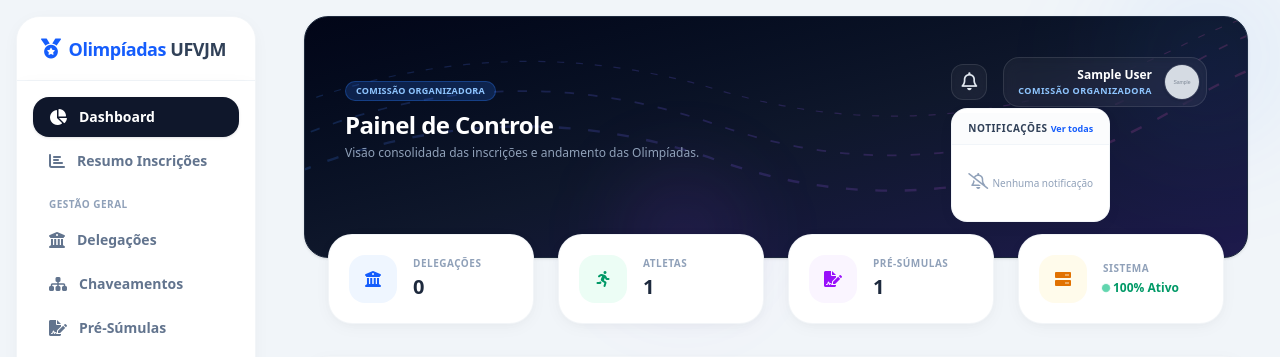
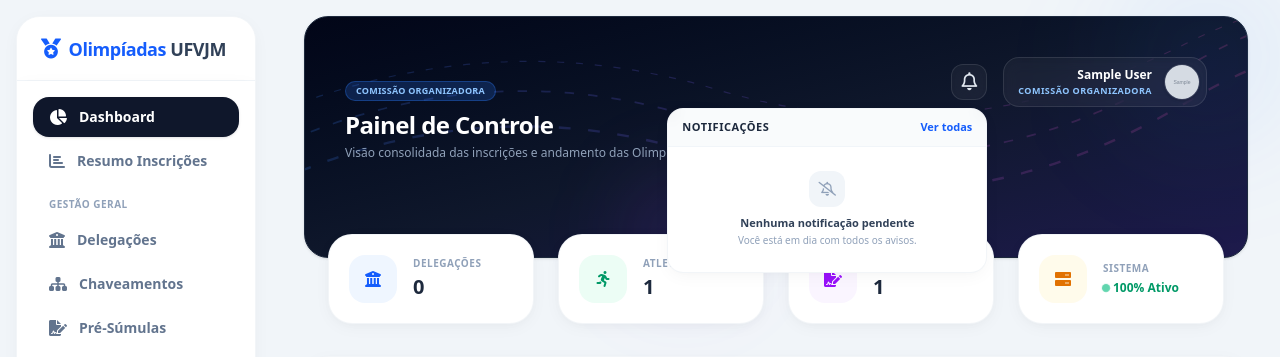
Before and after one commit to danielrp9/olimpiadas-ufvjm, a Django app: page / in a window 1280 px wide, after a click that opens the changed part. Shown: the top 357 px of the page. Run offline with Django 5.2, Linux system fonts and the light colour scheme; a user stored in the database is signed in; data comes from the database, SQL or seed files in the repository; tables that the repository leaves empty hold one stand-in row (values such as "Sample post"); grey boxes marked "Sample" are stand-in pictures; some libraries are stand-ins or nearby versions.

Commit message:
refactor(ui): compactar e otimizar bandeja de notificacoes

```diff
--- a/core/templates/core/dashboard.html
+++ b/core/templates/core/dashboard.html
@@ -41,30 +41,54 @@
         <div class="absolute top-3 right-3 sm:top-10 sm:right-10 z-20 flex items-center gap-3 sm:gap-4">
             <!-- Ícone de Notificação com Dropdown -->
             <div class="relative" id="notification-dropdown-container-admin">
-                <button type="button" onclick="toggleNotificationDropdown('notification-dropdown-admin')" class="relative rounded-xl bg-white/5 border border-white/10 hover:bg-white/15 text-slate-200 hover:text-white transition focus:outline-none flex items-center justify-center w-9 h-9 shadow-inner select-none backdrop-blur-sm">
+                <button type="button" onclick="toggleNotificationDropdown('notification-dropdown-admin')" class="relative rounded-xl bg-white/5 border border-white/10 hover:bg-white/15 text-slate-200 hover:text-white transition focus:outline-none flex items-center justify-center w-9 h-9 shadow-inner select-none backdrop-blur-sm active:scale-95">
                     <i class="far fa-bell text-lg h-5 w-5 flex items-center justify-center"></i>
                     {% if unread_notifications.count > 0 %}
-                        <span class="absolute top-0 right-0 transform translate-x-1/4 -translate-y-1/4 bg-red-500 text-white rounded-full w-4 h-4 flex items-center justify-center text-[9px] font-bold shadow-sm leading-none">
+                        <span class="absolute -top-1 -right-1 bg-red-500 text-white rounded-full min-w-[18px] h-4.5 px-1 flex items-center justify-center text-[10px] font-black shadow-sm leading-none border-2 border-slate-900">
                             {{ unread_notifications.count }}
                         </span>
                     {% endif %}
                 </button>
                 <!-- Dropdown Content -->
-                <div id="notification-dropdown-admin" class="hidden fixed sm:absolute inset-x-4 sm:inset-x-auto top-20 sm:top-auto sm:right-0 mt-2 sm:w-72 max-w-sm sm:max-w-none mx-auto sm:mx-0 bg-white rounded-2xl shadow-2xl border border-slate-200/80 z-50 overflow-hidden py-1 text-slate-800">
-                    <div class="px-4 py-2 border-b border-slate-100 flex justify-between items-center bg-slate-50/50">
-                        <span class="text-[10px] font-extrabold text-slate-700 uppercase tracking-wider">Notificações</span>
-                        <a href="{% url 'notificacao_list' %}" class="text-[9px] font-bold text-blue-600 hover:text-blue-700">Ver todas</a>
+                <div id="notification-dropdown-admin" class="hidden fixed sm:absolute inset-x-4 sm:inset-x-auto top-20 sm:top-full sm:right-0 mt-2 w-auto sm:w-80 bg-white rounded-2xl shadow-xl border border-slate-200/90 z-50 overflow-hidden text-slate-800">
+                    <div class="px-3.5 py-2.5 border-b border-slate-100 flex justify-between items-center bg-slate-50/80 backdrop-blur-sm">
+                        <div class="flex items-center gap-2">
+                            <span class="text-[11px] font-extrabold text-slate-800 uppercase tracking-wider">Notificações</span>
+                            {% if unread_notifications.count > 0 %}
+                                <span class="px-1.5 py-0.5 text-[9px] font-bold bg-blue-100 text-blue-700 rounded-full">
+                                    {{ unread_notifications.count }} nova{% if unread_notifications.count > 1 %}s{% endif %}
+                                </span>
+                            {% endif %}
+                        </div>
+                        <a href="{% url 'notificacao_list' %}" class="text-[11px] font-bold text-blue-600 hover:text-blue-700 transition hover:underline">
+                            Ver todas
+                        </a>
                     </div>
-                    <div class="max-h-60 overflow-y-auto divide-y divide-slate-100">
+                    <div class="max-h-64 overflow-y-auto divide-y divide-slate-100">
                         {% for notif in unread_notifications %}
-                            <a href="{% url 'notificacao_ler' notif.id %}" class="block px-4 py-2.5 hover:bg-slate-50 text-[10px] text-slate-655 font-semibold transition leading-snug">
-                                {{ notif.mensagem }}
-                                <span class="block text-[8px] text-slate-400 font-normal mt-0.5">{{ notif.data_criacao|date:"d/m/Y H:i" }}</span>
+                            <a href="{% url 'notificacao_ler' notif.id %}" class="flex items-start gap-2.5 p-2.5 hover:bg-slate-50 transition relative group">
+                                <div class="w-7 h-7 rounded-lg bg-blue-50 text-blue-600 flex items-center justify-center shrink-0 border border-blue-100/60 shadow-xs mt-0.5">
+                                    <i class="far fa-bell text-[10px]"></i>
+                                </div>
+                                <div class="flex-grow min-w-0 pr-1">
+                                    <p class="text-[11px] font-semibold text-slate-800 leading-snug group-hover:text-blue-600 transition">
+                                        {{ notif.mensagem }}
+                                    </p>
+                                    <span class="inline-flex items-center gap-1 text-[10px] text-slate-400 font-medium mt-0.5">
+                                        <i class="far fa-clock text-[9px]"></i> {{ notif.data_criacao|date:"d/m/Y H:i" }}
+                                    </span>
+                                </div>
+                                <div class="shrink-0 text-slate-300 group-hover:text-blue-600 group-hover:translate-x-0.5 transition self-center">
+                                    <i class="fas fa-chevron-right text-[9px]"></i>
+                                </div>
                             </a>
                         {% empty %}
-                            <div class="px-4 py-6 text-center text-slate-400">
-                                <i class="far fa-bell-slash text-base mb-1 block"></i>
-                                <span class="text-[10px] font-medium">Nenhuma notificação</span>
+                            <div class="py-6 px-4 text-center">
+                                <div class="w-9 h-9 rounded-xl bg-slate-100 text-slate-400 flex items-center justify-center mx-auto mb-2">
+                                    <i class="far fa-bell-slash text-sm"></i>
+                                </div>
+                                <p class="text-[11px] font-bold text-slate-700">Nenhuma notificação pendente</p>
+                                <p class="text-[10px] text-slate-400 mt-0.5">Você está em dia com todos os avisos.</p>
                             </div>
                         {% endfor %}
                     </div>
@@ -370,30 +394,54 @@
         <div class="absolute top-3 right-3 sm:top-10 sm:right-10 z-20 flex items-center gap-3 sm:gap-4">
             <!-- Ícone de Notificação com Dropdown -->
             <div class="relative" id="notification-dropdown-container-rep">
-                <button type="button" onclick="toggleNotificationDropdown('notification-dropdown-rep')" class="relative rounded-xl bg-white/5 border border-white/10 hover:bg-white/15 text-slate-200 hover:text-white transition focus:outline-none flex items-center justify-center w-9 h-9 shadow-inner select-none backdrop-blur-sm">
+                <button type="button" onclick="toggleNotificationDropdown('notification-dropdown-rep')" class="relative rounded-xl bg-white/5 border border-white/10 hover:bg-white/15 text-slate-200 hover:text-white transition focus:outline-none flex items-center justify-center w-9 h-9 shadow-inner select-none backdrop-blur-sm active:scale-95">
                     <i class="far fa-bell text-lg h-5 w-5 flex items-center justify-center"></i>
                     {% if unread_notifications.count > 0 %}
-                        <span class="absolute top-0 right-0 transform translate-x-1/4 -translate-y-1/4 bg-red-500 text-white rounded-full w-4 h-4 flex items-center justify-center text-[9px] font-bold shadow-sm leading-none">
+                        <span class="absolute -top-1 -right-1 bg-red-500 text-white rounded-full min-w-[18px] h-4.5 px-1 flex items-center justify-center text-[10px] font-black shadow-sm leading-none border-2 border-slate-900">
                             {{ unread_notifications.count }}
                         </span>
                     {% endif %}
                 </button>
                 <!-- Dropdown Content -->
-                <div id="notification-dropdown-rep" class="hidden fixed sm:absolute inset-x-4 sm:inset-x-auto top-20 sm:top-auto sm:right-0 mt-2 sm:w-72 max-w-sm sm:max-w-none mx-auto sm:mx-0 bg-white rounded-2xl shadow-2xl border border-slate-200/80 z-50 overflow-hidden py-1 text-slate-800">
-                    <div class="px-4 py-2 border-b border-slate-100 flex justify-between items-center bg-slate-50/50">
-                        <span class="text-[10px] font-extrabold text-slate-700 uppercase tracking-wider">Notificações</span>
-                        <a href="{% url 'notificacao_list' %}" class="text-[9px] font-bold text-blue-600 hover:text-blue-700">Ver todas</a>
+                <div id="notification-dropdown-rep" class="hidden fixed sm:absolute inset-x-4 sm:inset-x-auto top-20 sm:top-full sm:right-0 mt-2 w-auto sm:w-80 bg-white rounded-2xl shadow-xl border border-slate-200/90 z-50 overflow-hidden text-slate-800">
+                    <div class="px-3.5 py-2.5 border-b border-slate-100 flex justify-between items-center bg-slate-50/80 backdrop-blur-sm">
+                        <div class="flex items-center gap-2">
+                            <span class="text-[11px] font-extrabold text-slate-800 uppercase tracking-wider">Notificações</span>
+                            {% if unread_notifications.count > 0 %}
+                                <span class="px-1.5 py-0.5 text-[9px] font-bold bg-blue-100 text-blue-700 rounded-full">
+                                    {{ unread_notifications.count }} nova{% if unread_notifications.count > 1 %}s{% endif %}
+                                </span>
+                            {% endif %}
+                        </div>
+                        <a href="{% url 'notificacao_list' %}" class="text-[11px] font-bold text-blue-600 hover:text-blue-700 transition hover:underline">
+                            Ver todas
+                        </a>
                     </div>
-                    <div class="max-h-60 overflow-y-auto divide-y divide-slate-100">
+                    <div class="max-h-64 overflow-y-auto divide-y divide-slate-100">
                         {% for notif in unread_notifications %}
-                            <a href="{% url 'notificacao_ler' notif.id %}" class="block px-4 py-2.5 hover:bg-slate-50 text-[10px] text-slate-655 font-semibold transition leading-snug">
-                                {{ notif.mensagem }}
-                                <span class="block text-[8px] text-slate-400 font-normal mt-0.5">{{ notif.data_criacao|date:"d/m/Y H:i" }}</span>
+                            <a href="{% url 'notificacao_ler' notif.id %}" class="flex items-start gap-2.5 p-2.5 hover:bg-slate-50 transition relative group">
+                                <div class="w-7 h-7 rounded-lg bg-blue-50 text-blue-600 flex items-center justify-center shrink-0 border border-blue-100/60 shadow-xs mt-0.5">
+                                    <i class="far fa-bell text-[10px]"></i>
+                                </div>
+                                <div class="flex-grow min-w-0 pr-1">
+                                    <p class="text-[11px] font-semibold text-slate-800 leading-snug group-hover:text-blue-600 transition">
+                                        {{ notif.mensagem }}
+                                    </p>
+                                    <span class="inline-flex items-center gap-1 text-[10px] text-slate-400 font-medium mt-0.5">
+                                        <i class="far fa-clock text-[9px]"></i> {{ notif.data_criacao|date:"d/m/Y H:i" }}
+                                    </span>
+                                </div>
+                                <div class="shrink-0 text-slate-300 group-hover:text-blue-600 group-hover:translate-x-0.5 transition self-center">
+                                    <i class="fas fa-chevron-right text-[9px]"></i>
+                                </div>
                             </a>
                         {% empty %}
-                            <div class="px-4 py-6 text-center text-slate-400">
-                                <i class="far fa-bell-slash text-base mb-1 block"></i>
-                                <span class="text-[10px] font-medium">Nenhuma notificação</span>
+                            <div class="py-6 px-4 text-center">
+                                <div class="w-9 h-9 rounded-xl bg-slate-100 text-slate-400 flex items-center justify-center mx-auto mb-2">
+                                    <i class="far fa-bell-slash text-sm"></i>
+                                </div>
+                                <p class="text-[11px] font-bold text-slate-700">Nenhuma notificação pendente</p>
+                                <p class="text-[10px] text-slate-400 mt-0.5">Você está em dia com todos os avisos.</p>
                             </div>
                         {% endfor %}
                     </div>
```
Also changed, not shown: core/templates/core/resumo_inscricoes.html (+37 -13 lines), theme/static/css/dist/styles.css.
